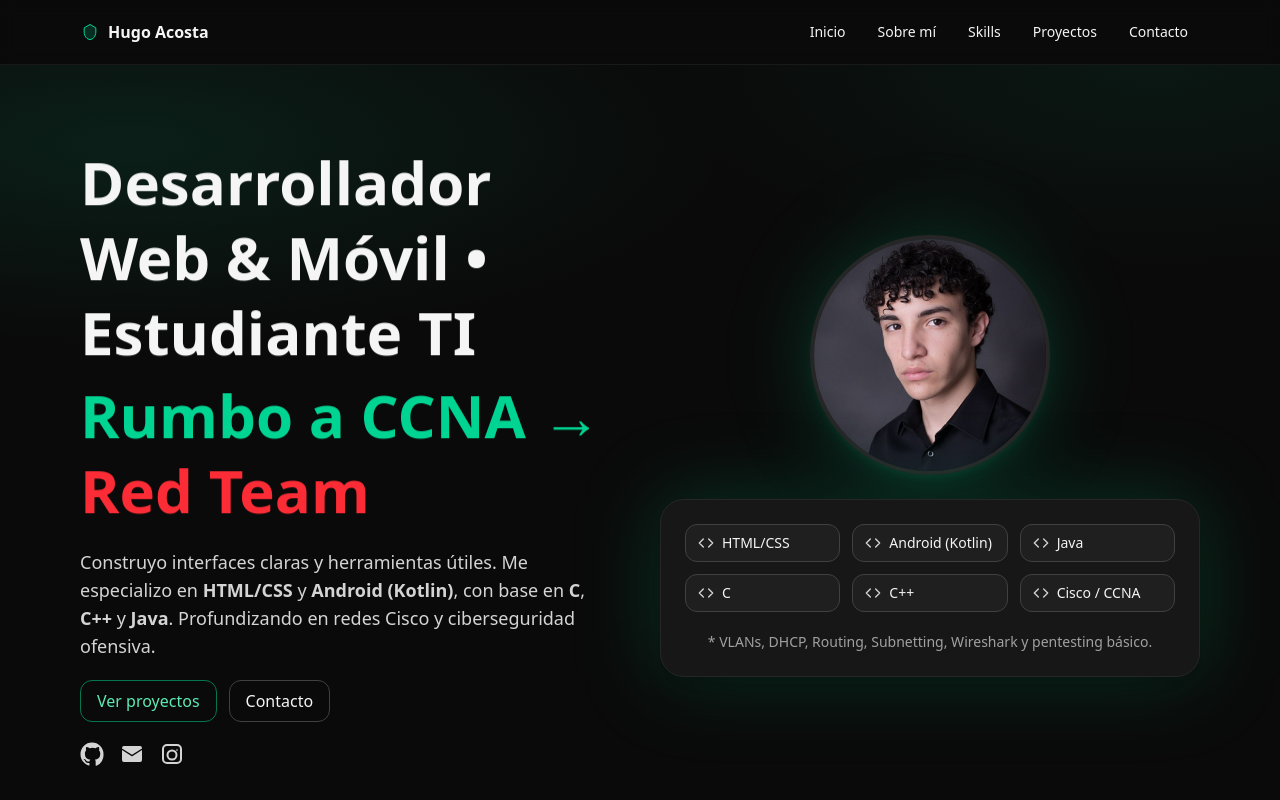
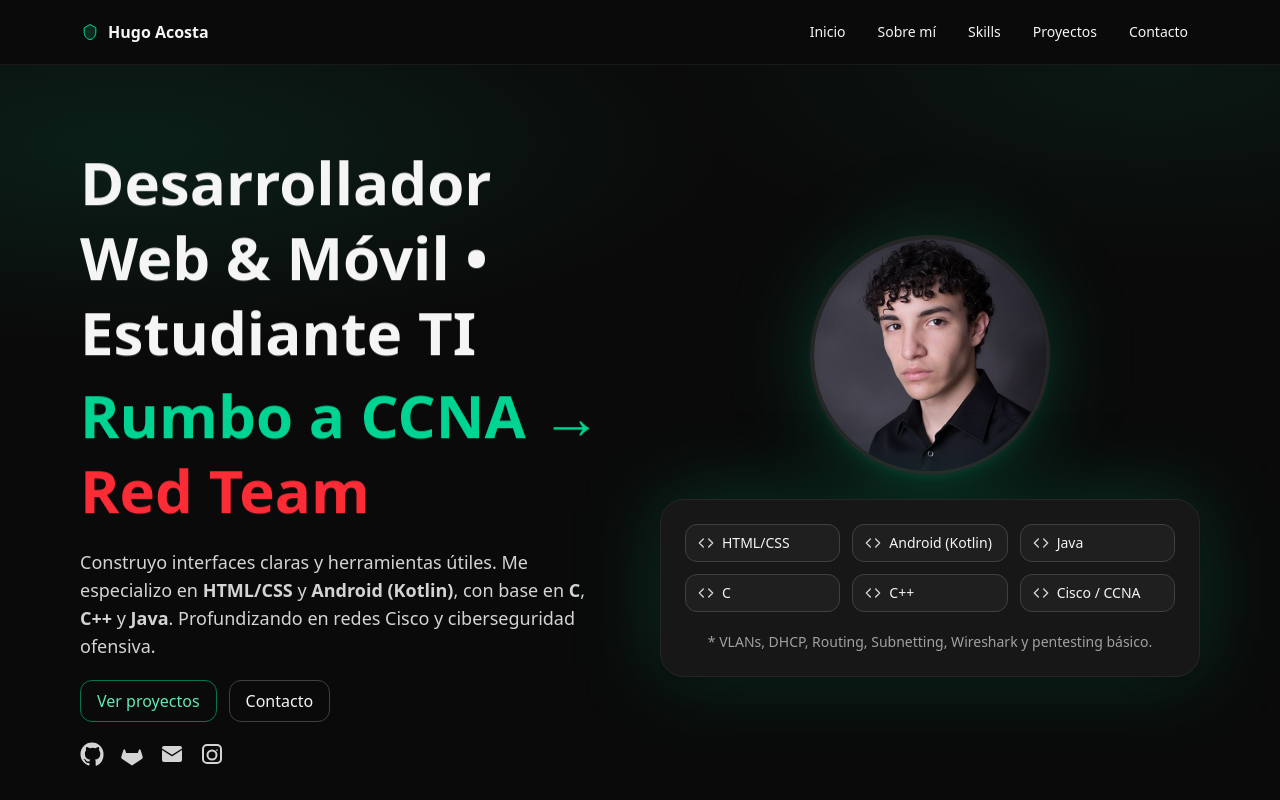
Before and after one commit to Ugo25/Portafolio, a React (Vite) app: page / in a window 1280 px wide. Shown: the top 800 px of the page. Built offline with nearby package versions, Linux system fonts and the light colour scheme.

Commit message:
se agrego el perfil/logo de gitlab

```diff
--- a/src/App.jsx
+++ b/src/App.jsx
@@ -146,6 +146,9 @@ export default function App() {
             >
               <IconLink href="https://github.com/Ugo25" label="GitHub">
                 <GitHubIcon className="w-6 h-6" />
+              </IconLink>
+              <IconLink href="https://gitlab.com/Ugo25" label="GitLab">
+                <GitLabIcon className="w-6 h-6" />
               </IconLink>
               <IconLink href="mailto:hugoacosta7911@gmail.com" label="Email">
                 <MailIcon className="w-6 h-6" />
@@ -394,10 +397,14 @@ export default function App() {
           <a href="https://github.com/Ugo25" className="px-4 py-2 rounded-xl border border-neutral-700 hover:bg-neutral-800 flex items-center gap-2 justify-center">
             <GitHubIcon className="w-4 h-4" /> GitHub
           </a>
+          <a href="https://gitlab.com/Ugo25" className="px-4 py-2 rounded-xl border border-neutral-700 hover:bg-neutral-800 flex items-center gap-2 justify-center">
+            <GitLabIcon className="w-4 h-4" /> Gitlab
+          </a>
           <a href="https://www.linkedin.com/in/tu-perfil" className="px-4 py-2 rounded-xl border border-neutral-700 hover:bg-neutral-800 flex items-center gap-2 justify-center">
             <LinkedInIcon className="w-4 h-4" /> LinkedIn
           </a>
         </div>
+
       </section>
 
       <footer className="border-t border-neutral-800 py-8 text-center text-neutral-500 text-xs md:text-sm">
@@ -442,4 +449,5 @@ function MailIcon(props) { return (<svg viewBox="0 0 24 24" fill="currentColor"
 function InstagramIcon(props) { return (<svg viewBox="0 0 24 24" fill="currentColor" {...props}><path d="M7 2h10a5 5 0 0 1 5 5v10a5 5 0 0 1-5 5H7a5 5 0 0 1-5-5V7a5 5 0 0 1 5-5Zm0 2a3 3 0 0 0-3 3v10a3 3 0 0 0 3 3h10a3 3 0 0 0 3-3V7a3 3 0 0 0-3-3H7Zm5 3.5a5.5 5.5 0 1 1 0 11 5.5 5.5 0 0 1 0-11Zm0 2a3.5 3.5 0 1 0 0 7 3.5 3.5 0 0 0 0-7Zm5-2.2a.8.8 0 1 1 0 1.6.8.8 0 0 1 0-1.6Z" /></svg>); }
 function LinkedInIcon(props) { return (<svg viewBox="0 0 24 24" fill="currentColor" {...props}><path d="M4.98 3.5A2.5 2.5 0 1 1 0 3.5 2.5 2.5 0 0 1 4.98 3.5ZM.5 8.5h4.95V24H.5V8.5Zm7.5 0h4.74v2.1h.07c.66-1.25 2.28-2.57 4.7-2.57 5.02 0 5.94 3.3 5.94 7.6V24h-4.95v-6.9c0-1.65-.03-3.78-2.3-3.78-2.3 0-2.65 1.79-2.65 3.65V24H8V8.5Z" /></svg>); }
 function GlobeIcon(props) { return (<svg viewBox="0 0 24 24" fill="currentColor" {...props}><path d="M12 2a10 10 0 1 0 .001 20.001A10 10 0 0 0 12 2Zm7.93 9h-3.2a15.7 15.7 0 0 0-1.03-5.06 8 8 0 0 1 4.23 5.06ZM12 4c.93 1.2 2.18 3.64 2.5 7H9.5c.32-3.36 1.57-5.8 2.5-7ZM6.3 6.94A15.7 15.7 0 0 0 5.27 11h-3.2a8 8 0 0 1 4.23-5.06Zm-4.23 6.06h3.2c.23 1.81.73 3.57 1.46 5.06A8 8 0 0 1 2.07 13ZM12 20c-.93-1.2-2.18-3.64-2.5-7h5c-.32 3.36-1.57 5.8-2.5 7Zm3.7-2.94c.73-1.49 1.23-3.25 1.46-5.06h3.2a8 8 0 0 1-4.23 5.06Z" /></svg>); }
+function GitLabIcon(props) { return (<svg viewBox="0 0 24 24" fill="currentColor" {...props}><path d="M22.65 14.39l-1.12-3.45-1.08-3.23a.8.8 0 0 0-1.5 0l-1.07 3.23H6.12L5.05 7.71a.8.8 0 0 0-1.5 0L2.47 10.94l-1.12 3.45c-.3.92.03 1.94.82 2.52L12 23.5l9.82-6.59c.79-.58 1.12-1.6.83-2.52Z" /></svg>); }
 function CodeIcon(props) { return (<svg viewBox="0 0 24 24" fill="none" stroke="currentColor" {...props}><path strokeLinecap="round" strokeLinejoin="round" strokeWidth="2" d="M16 18l6-6-6-6M8 6l-6 6 6 6" /></svg>); }
```
